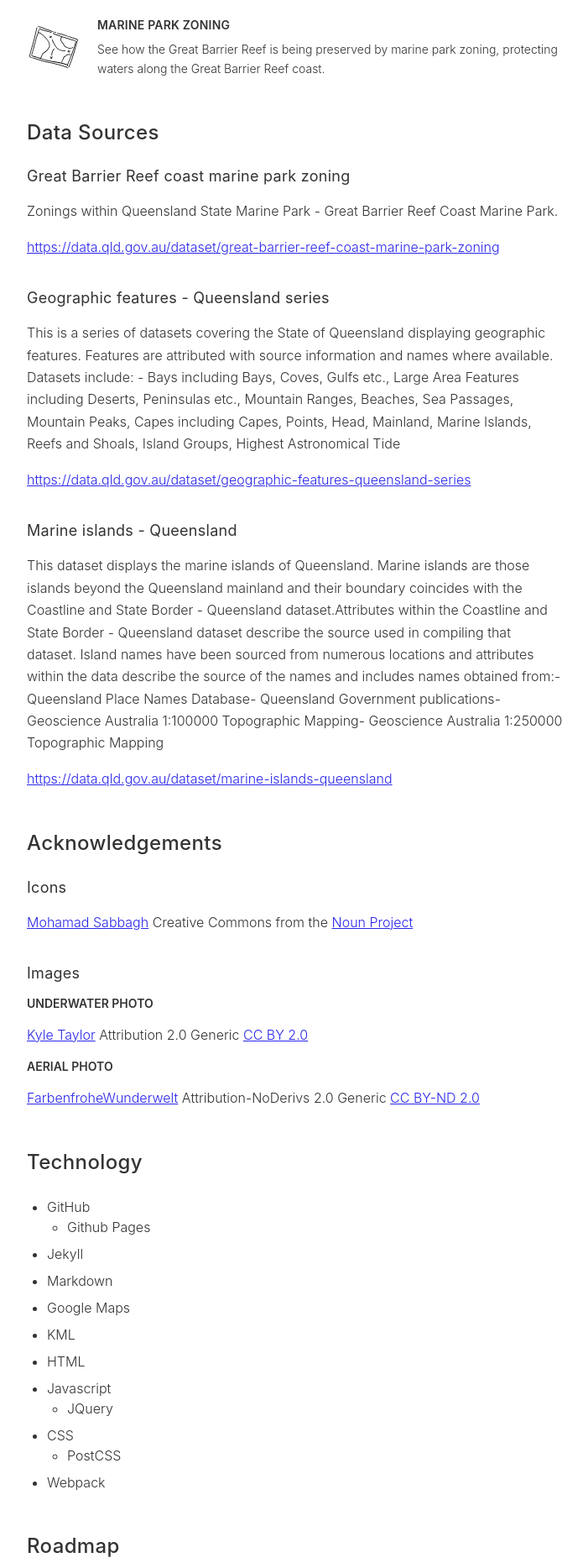
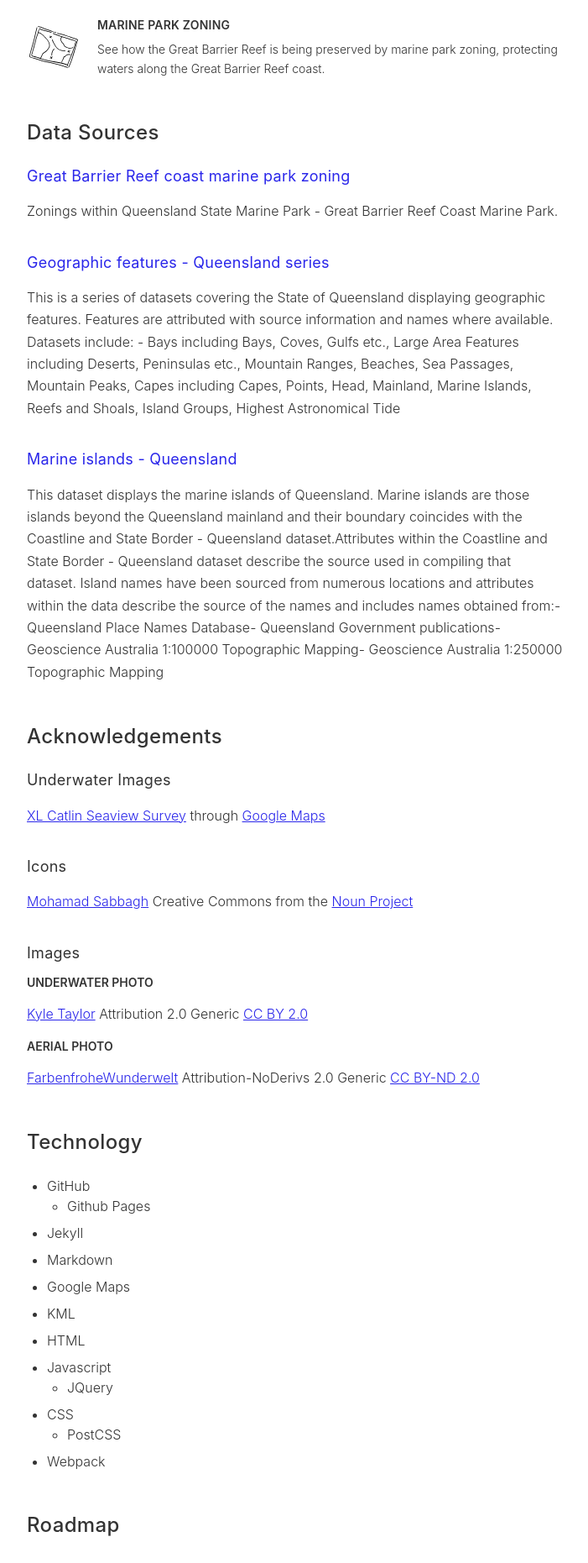
Before and after one commit to scottdejonge/great-barrier-reef, a Jekyll site: the page built from about.md, in a window 1280 px wide. Shown: the part 894-2755 px from the top of the page at 84% size, without its empty margins (288-989 px from the left). Built offline with Jekyll 4.4.1, drawn with Linux system fonts in a browser that asks for light colours.

Commit message:
About page formatting

```diff
--- a/about.md
+++ b/about.md
@@ -14,25 +14,23 @@ The Great Barrier Reef is the largest living ecosystem on Earth[^1] comprised of
 
 ## Data Sources
 
-### Great Barrier Reef coast marine park zoning
+### [Great Barrier Reef coast marine park zoning](https://data.qld.gov.au/dataset/great-barrier-reef-coast-marine-park-zoning)
 
 Zonings within Queensland State Marine Park - Great Barrier Reef Coast Marine Park.
 
-<https://data.qld.gov.au/dataset/great-barrier-reef-coast-marine-park-zoning>
-
-### Geographic features - Queensland series
+### [Geographic features - Queensland series](https://data.qld.gov.au/dataset/geographic-features-queensland-series)
 
 This is a series of datasets covering the State of Queensland displaying geographic features. Features are attributed with source information and names where available. Datasets include: - Bays including Bays, Coves, Gulfs etc., Large Area Features including Deserts, Peninsulas etc., Mountain Ranges, Beaches, Sea Passages, Mountain Peaks, Capes including Capes, Points, Head, Mainland, Marine Islands, Reefs and Shoals, Island Groups, Highest Astronomical Tide
 
-<https://data.qld.gov.au/dataset/geographic-features-queensland-series>
-
-### Marine islands - Queensland
+### [Marine islands - Queensland](https://data.qld.gov.au/dataset/marine-islands-queensland)
 
 This dataset displays the marine islands of Queensland. Marine islands are those islands beyond the Queensland mainland and their boundary coincides with the Coastline and State Border - Queensland dataset.Attributes within the Coastline and State Border - Queensland dataset describe the source used in compiling that dataset. Island names have been sourced from numerous locations and attributes within the data describe the source of the names and includes names obtained from:- Queensland Place Names Database- Queensland Government publications- Geoscience Australia 1:100000 Topographic Mapping- Geoscience Australia 1:250000 Topographic Mapping
 
-<https://data.qld.gov.au/dataset/marine-islands-queensland>
+## Acknowledgements
 
-## Acknowledgements
+### Underwater Images
+
+[XL Catlin Seaview Survey](http://catlinseaviewsurvey.com/) through [Google Maps](https://www.google.com.au/maps/)
 
 ### Icons
 
--- a/dist/bundle.css
+++ b/dist/bundle.css
@@ -513,7 +513,11 @@ h1, h2, h3 {
 	font-weight: normal;
 	color: #333;
 	line-height: 1.35;
-	letter-spacing: 0.015em
+	letter-spacing: 0.015em;
+}
+
+h1 a, h2 a, h3 a {
+    text-decoration: none;
 }
 
 h1:first-child, h2:first-child, h3:first-child {
--- a/src/css/typography/heading.css
+++ b/src/css/typography/heading.css
@@ -13,6 +13,10 @@ h3 {
 
 	&:last-child {
 		margin-bottom: 0;
+	}
+
+	a {
+		text-decoration: none;
 	}
 }
 
```
Also changed, not shown: 1 other file.
